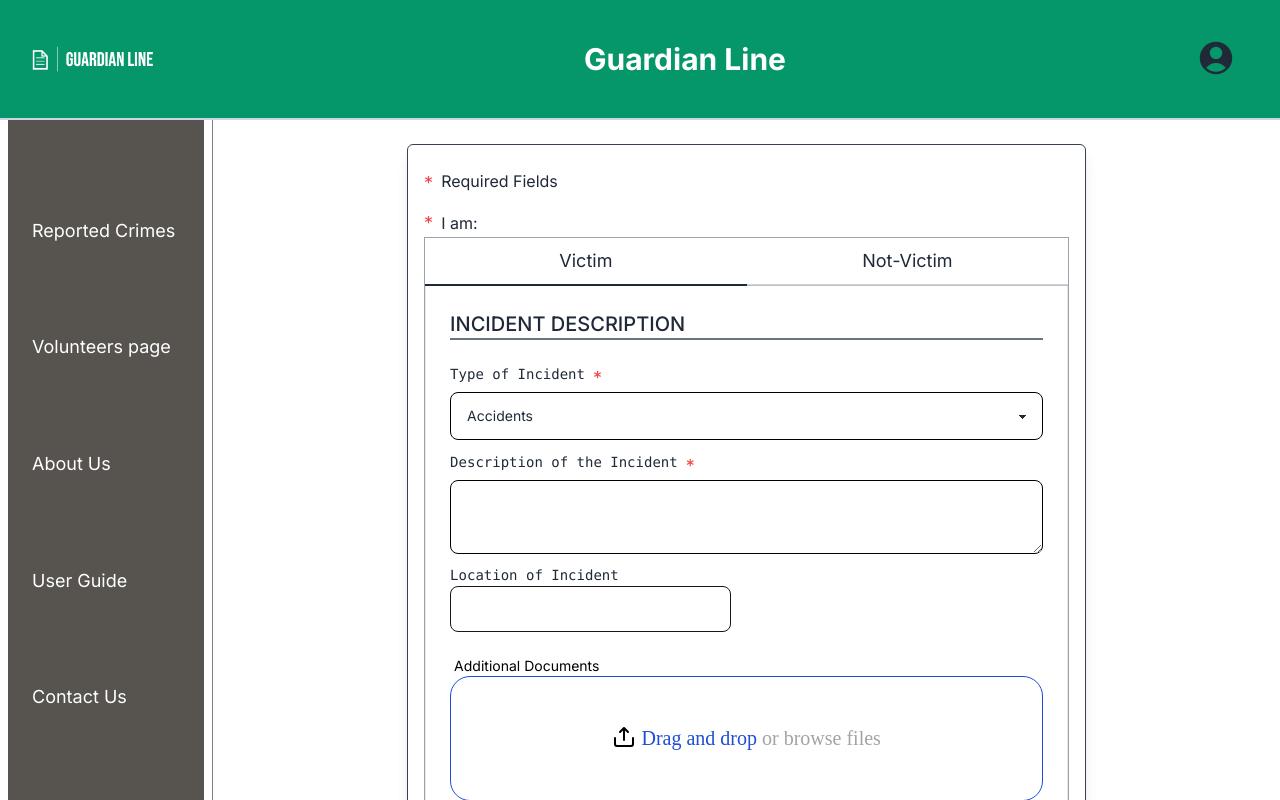
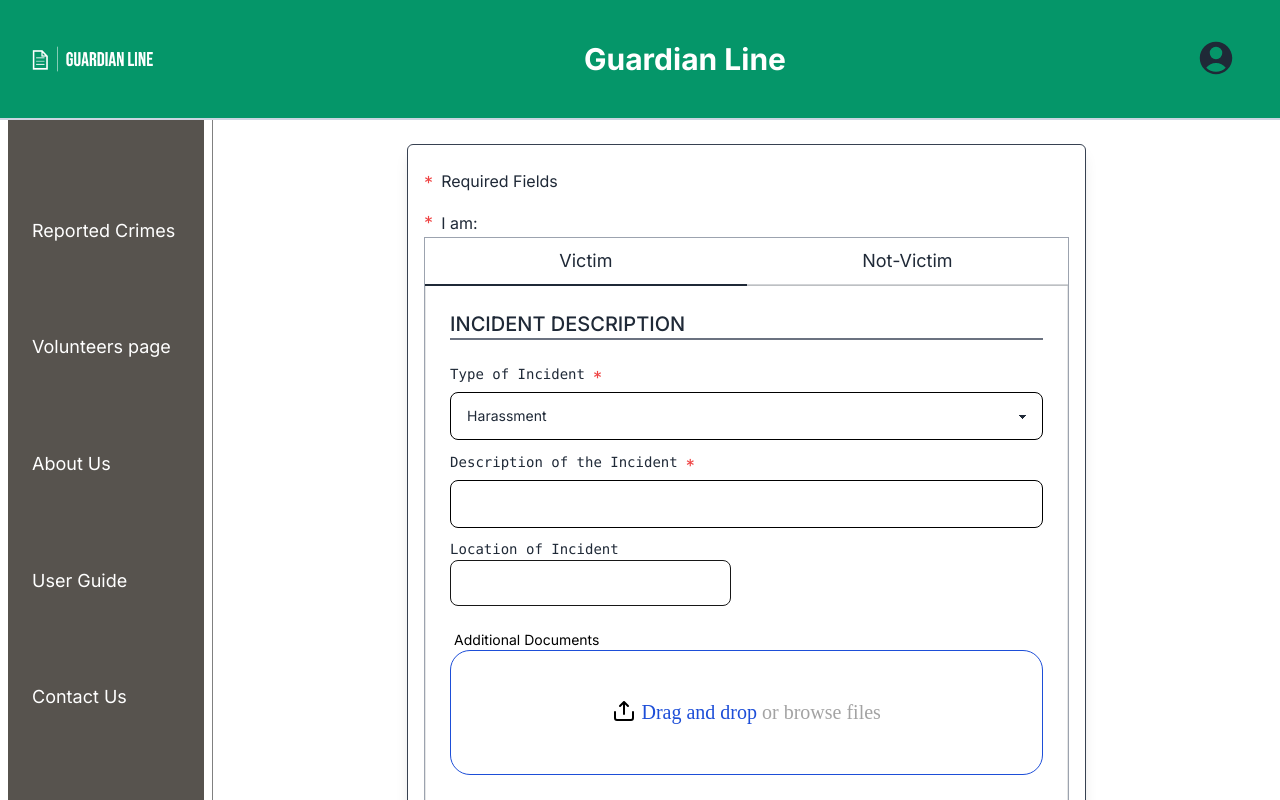
Before and after one commit to annupriy/Guardian-Line, a Next.js app in the folder guardian-line/: page /quick_filing in a window 1280 px wide. Shown: the top 800 px of the page. Built offline with nearby package versions, Linux system fonts and the light colour scheme.

Commit message:
Connecting quick filing with database

```diff
--- a/guardian-line/src/app/(logged)/quick_filing/page.tsx
+++ b/guardian-line/src/app/(logged)/quick_filing/page.tsx
@@ -3,7 +3,7 @@ import React from 'react'
 // import {useState} from 'react';
 import { NextPageContext } from "next";
 import router, { Router } from "next/router";
-import { ReactElement, useEffect, useRef, useState } from "react";
+import { ReactElement, useEffect, useRef, useState, ChangeEvent } from "react";
 import PdfViewer from "../../Components/PdfViewer";
 import Doc_upload from '../../Components/Doc_upload';
 
@@ -65,9 +65,41 @@ const Page = () => {
           setDropdownIndex(null);
         };
 
+        const [typeOfIncident, setTypeOfIncident] = useState('')
+        const [descriptionOfIncident, setDescriptionOfIncident] = useState('')
+        const [incidentLocation, setIncidentLocation] = useState('')
+        const [personalInformation, setPersonalInformation] = useState('')
+
+        const handleTypeChange = (event: ChangeEvent<HTMLSelectElement>) => {
+            setTypeOfIncident(event.target.value);
+        };
+
+        const handleSubmit = async (e: React.FormEvent<HTMLFormElement>) => {
+            e.preventDefault();
+            console.log("Description:", descriptionOfIncident)
+            console.log("Type", typeOfIncident)
+            console.log("Location:", incidentLocation)
+
+            const res = await fetch("api/reports_2", {
+              method: "POST",
+              headers: {
+                "Content-type": "application/json"
+              },
+              body: JSON.stringify({
+                typeOfIncident,
+                descriptionOfIncident,
+                incidentLocation,
+                personalInformation,
+              }),
+            });
+
+            return new Response("Volunteer registered successfully" ,{ status: 200 });
+          };
+
+
     return (
         <div className='p-6'>
-            <form action="" className='shadow-lg border rounded-md border-gray-700 bg-white mx-auto w-2/3'>
+            <form action="" className='shadow-lg border rounded-md border-gray-700 bg-white mx-auto w-2/3' onSubmit={handleSubmit}>
                 {/* <div className='w-full p-4 m-0 mx-auto border-gray-700'></div> */}
                 <div className=' bg-white mt-2 p-4'>
                 <div className='text-md flex mb-3'><span className="text-red-500 pr-2 text-lg">*</span><span>Required Fields</span></div>
@@ -79,14 +111,20 @@ const Page = () => {
                             <hr className=' border border-gray-500' />
                             <div className='mt-6 grid grid-cols'>
                                 <div className='flex'><p className='mr-2 font-normal text-sm font-mono'>Type of Incident</p><span className='text-red-500 text-lg '>*</span></div>
-                                <select className="select border-black mt-0">
+                                <select className="select border-black mt-0" onChange={handleTypeChange} value={typeOfIncident}>
                                     <option disabled selected>Accidents</option>
                                     <option>Harassment</option>
                                     <option>Mob Lynching & Crowd Fights</option>
                                     <option>Others</option>
                                 </select>
                                 <div className='flex'><p className='mt-3 mr-2 font-normal text-sm font-mono' >Description of the Incident</p><span className='text-red-500 text-lg mt-3'>*</span></div>
-                                <textarea className="textarea textarea-bordered border-black mt-0" placeholder=""></textarea>
+                                {/* <textarea className="textarea textarea-bordered border-black mt-0" placeholder=""></textarea> */}
+                                <input className="textarea textarea-bordered border-black mt-0"
+                                    onChange={(e) => setDescriptionOfIncident(e.target.value)}
+                                    value = {descriptionOfIncident}
+                                    type="text"
+                                    id="description"
+                                />
 
                                 <div className="grid grid-rows-2 items-center   mt-2 gap-8 md:grid-cols-2 md:grid-rows-none">
                                     <div>
@@ -96,6 +134,8 @@ const Page = () => {
                                         <input
                                             type="text"
                                             className="w-full border border-neutral-900 rounded-lg px-4 py-3 text-gray-600 focus:border-gray-900 focus:outline-none focus:ring-gray-500 sm:text-sm"
+                                            onChange={(e) => setIncidentLocation(e.target.value)}
+                                            value = {incidentLocation}
                                             placeholder=""
                                             style={{ fontFamily: "" }}
                                         />
@@ -143,7 +183,14 @@ const Page = () => {
                             <p className='text-xl mt-6 font-medium'> PERSONAL INFORMATION</p>
                             <hr className='border border-gray-500'/>
                             <p className='mt-3 text-sm italic font-mono'>Tell us about your appearance to Identify you correctly</p>
-                            <textarea className="textarea textarea-bordered border-black" placeholder=""></textarea>
+                            {/* <textarea className="textarea textarea-bordered border-black" placeholder=""></textarea> */}
+                            <input
+                                className="textarea textarea-bordered border-black"
+                                type="text"
+                                onChange={(e) => setPersonalInformation(e.target.value)}
+                                value = {personalInformation}
+                                style={{ fontFamily: "" }}
+                            />
                         </div>
                         </div>
                         </div>
```
